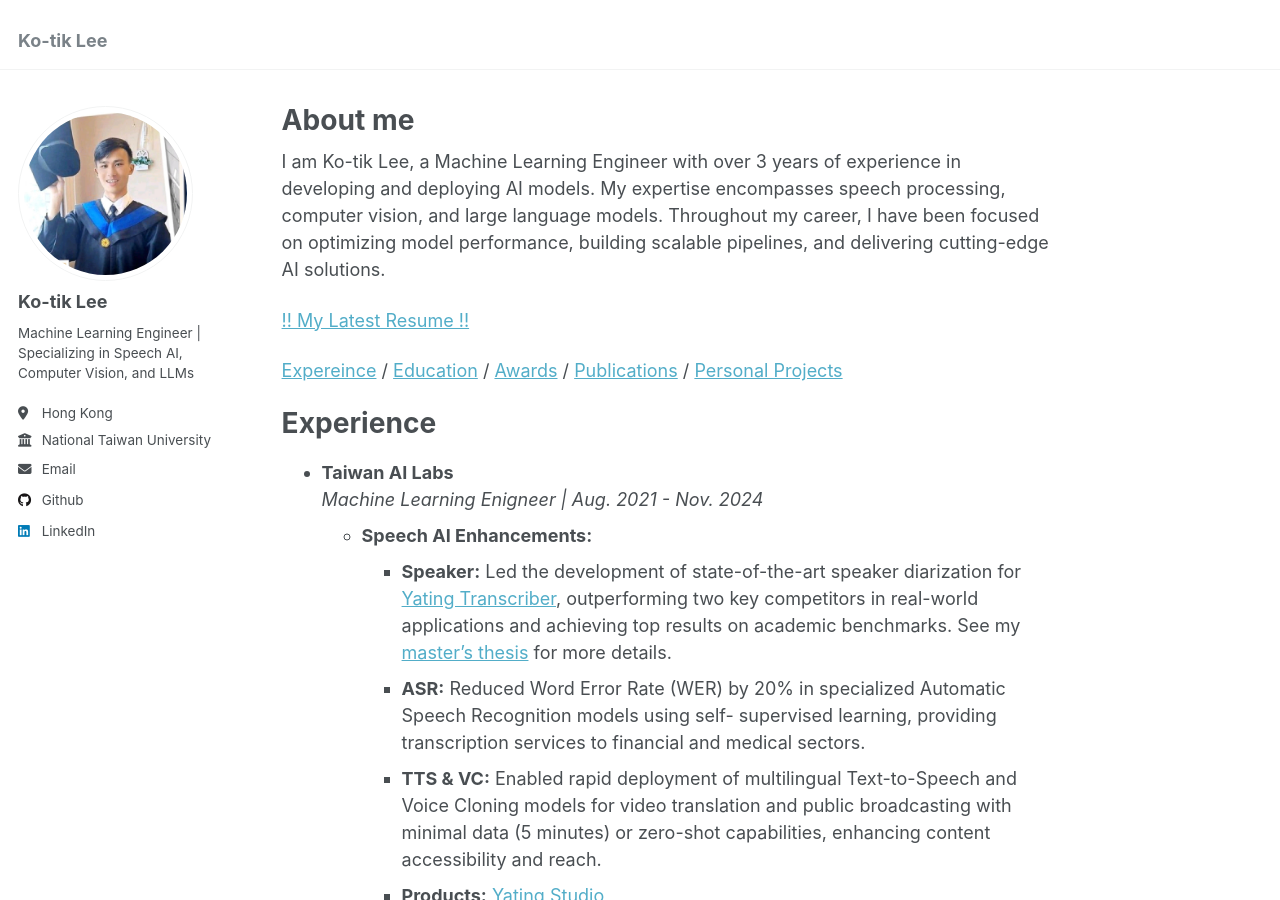
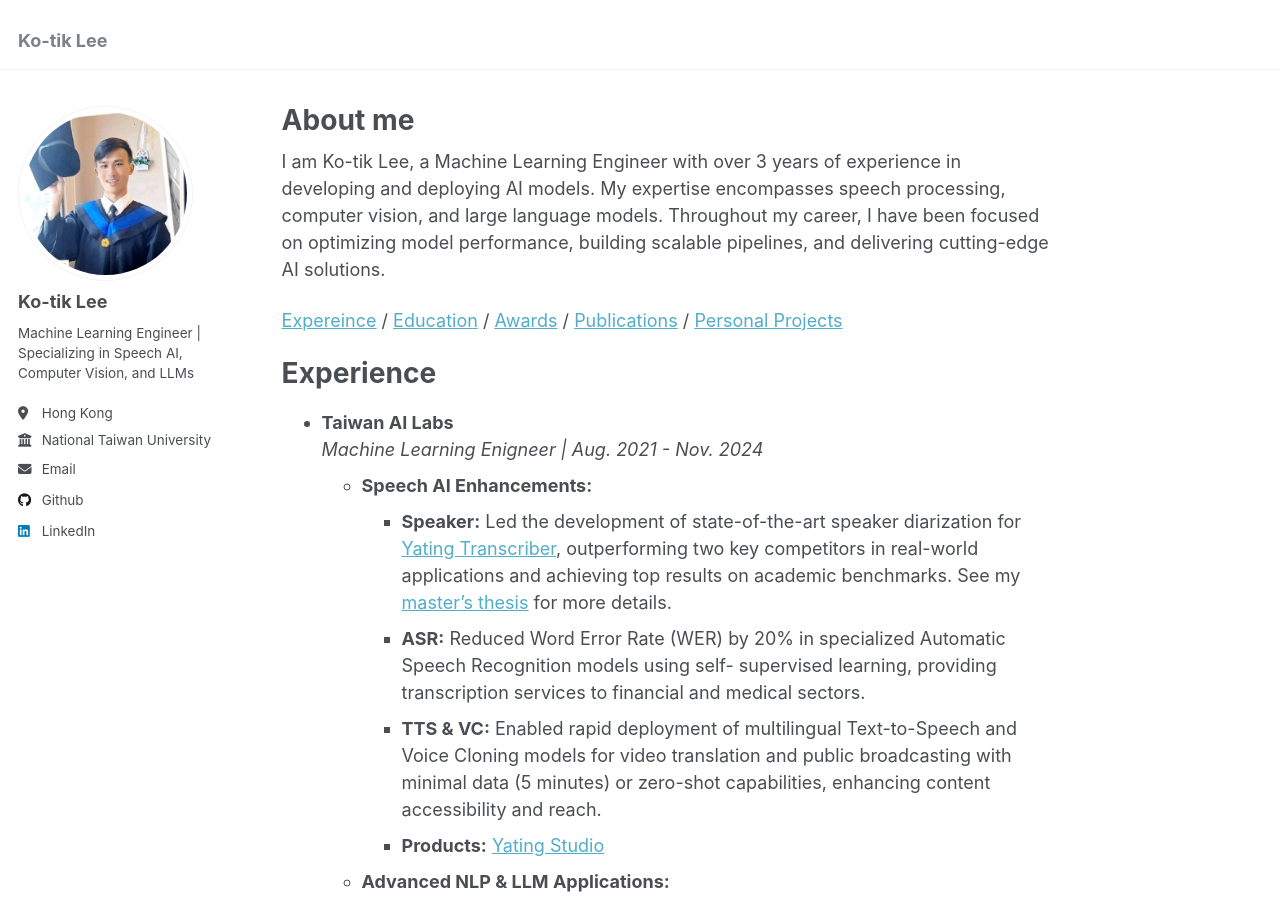
Before and after one commit to godiclee/godiclee.github.io, a Jekyll site: the page built from _pages/about.md, in a window 1280 px wide and 900 px high. Built offline with Jekyll 4.4.1, drawn with Linux system fonts in a browser that asks for light colours.

Commit message:
Update about.md

```diff
--- a/_pages/about.md
+++ b/_pages/about.md
@@ -8,8 +8,6 @@ redirect_from:
 ---
 
 I am Ko-tik Lee, a Machine Learning Engineer with over 3 years of experience in developing and deploying AI models. My expertise encompasses speech processing, computer vision, and large language models. Throughout my career, I have been focused on optimizing model performance, building scalable pipelines, and delivering cutting-edge AI solutions.
-
-[!! My Latest Resume !!](/files/cv.pdf)
 
 [Expereince](#experience) / [Education](#education) / [Awards](#awards) / [Publications](#publications) / [Personal Projects](#personal-projects)
 
```
